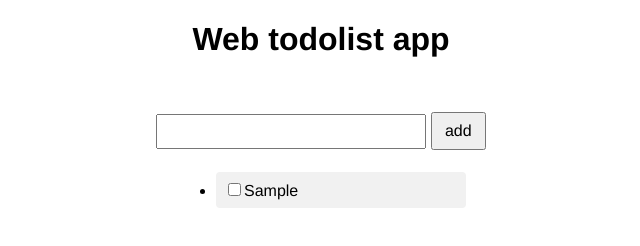
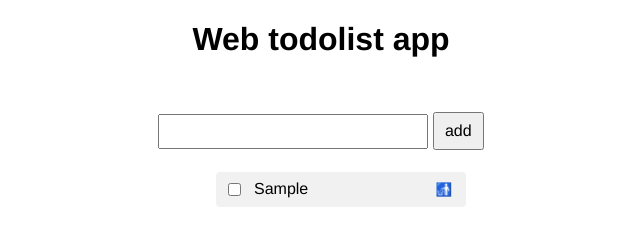
Before and after one commit to edsanagomes/web-todo-list, a website built with Vite: page index.html in a window 1280 px wide. Both pictures are taken after typing "Sample" into the empty fields and a click on the button "add". Shown: the full height of the page, 319-959 px from the left. Built offline with nearby package versions, Linux system fonts and the light colour scheme.

Commit message:
feat: remove a todo item closes: 6

```diff
--- a/src/main.ts
+++ b/src/main.ts
@@ -15,7 +15,7 @@ type todo = {
 function renderTodos() {
   // display all todos in the list
   list.innerHTML = ''
-  todos.forEach((todo) => {
+  todos.forEach((todo, index) => {
     const item = document.createElement('li')
     const checkbox = document.createElement('input')
     checkbox.type = 'checkbox'
@@ -24,10 +24,20 @@ function renderTodos() {
       todo.completed = checkbox.checked
       saveTodos()
     })
+
     const span = document.createElement('span')
     span.textContent = todo.text
+    const removeBtn = document.createElement('button')
+    removeBtn.textContent = '🚮'
+    removeBtn.classList.add('remove-btn')
+    removeBtn.addEventListener('click', () => {
+      todos.splice(index, 1)
+      saveTodos()
+      renderTodos()
+    })
     item.appendChild(checkbox)
     item.appendChild(span)
+    item.appendChild(removeBtn)
     list.appendChild(item)
   })
 }
@@ -60,4 +70,5 @@ input.addEventListener('keydown', (event) => {
     addTodo()
   }
 })
+
 console.log('Hello from typescript')
--- a/src/style.css
+++ b/src/style.css
@@ -21,20 +21,31 @@ body {
 #error-message {
   color: red;
 }
+
 #add-todo-button {
-  padding: 8px 12px;
+  padding: 8px 10px;
   font-size: 1rem;
 }
 
 #todo-elements {
   width: 250px;
   margin-top: 15px;
+  list-style: none;
 }
 
 #todo-elements li {
-  overflow-wrap: anywhere;
+  overflow-wrap: normal;
   background: #f1f1f1;
   padding: 8px;
+  gap: 10px;
   margin-bottom: 5px;
   border-radius: 4px;
+  display: flex;
+  align-items: center;
 }
+
+.remove-btn {
+  background: none;
+  border: none;
+  margin-left: auto;
+}
```
